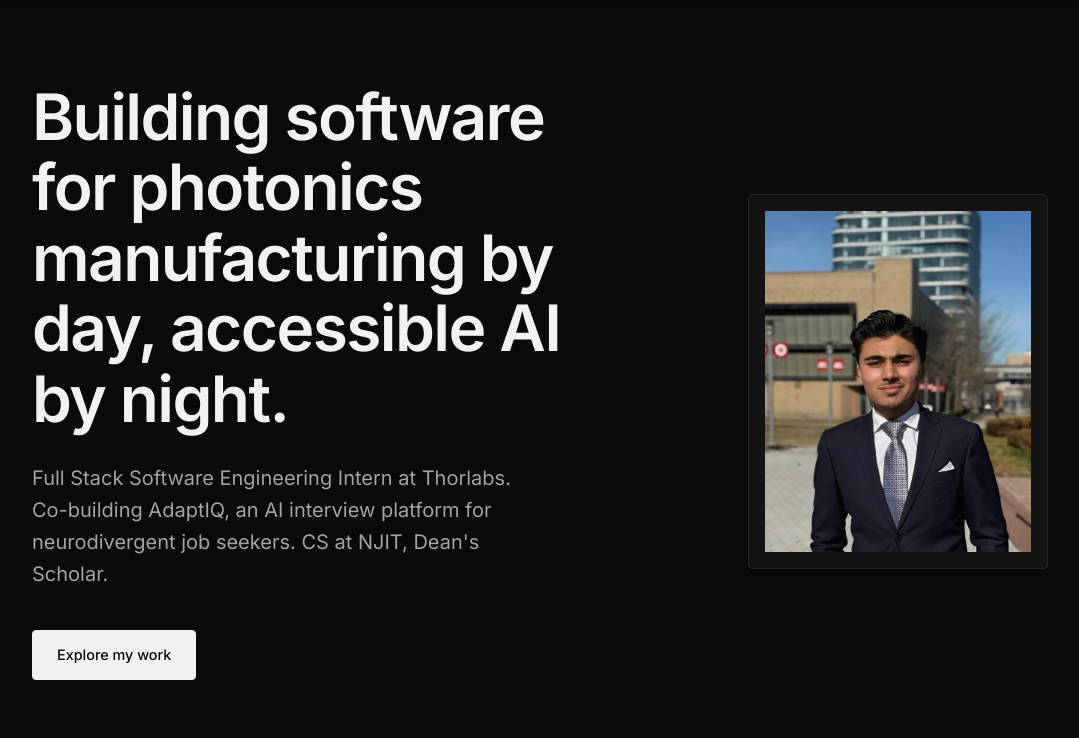
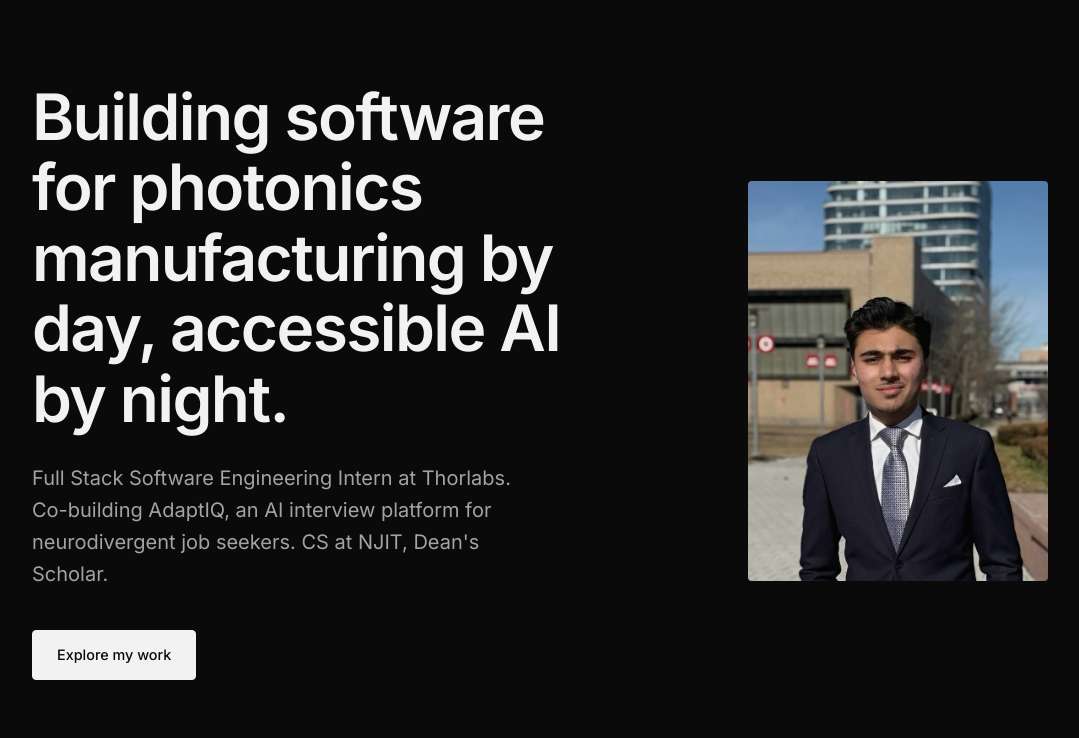
Before and after one commit to srb68/srb68.github.io, a plain HTML site: page index.html in a window 1280 px wide. Shown: the part 62-800 px from the top of the page, without its empty margins (100-1179 px from the left). Drawn offline with Linux system fonts and the light colour scheme.

Commit message:
Update style.css

```diff
--- a/css/style.css
+++ b/css/style.css
@@ -166,19 +166,9 @@
 }
 .hero-photo {
   width: min(300px, 70vw);
-  aspect-ratio: 4 / 5;
   border-radius: 4px;
   justify-self: end;
-  background: var(--bg-soft);
-  border: 1px solid var(--border);
-  display: flex;
-  align-items: center;
-  justify-content: center;
-  color: var(--text-tertiary);
-  font-family: var(--font-mono);
-  font-size: 0.8rem;
-  text-align: center;
-  padding: 1rem;
+  filter: grayscale(15%);
 }
 
 /* ── Buttons ── */
```
